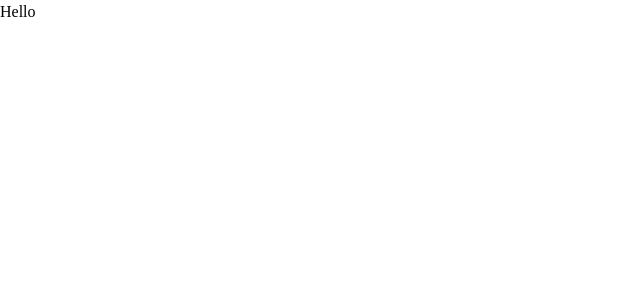
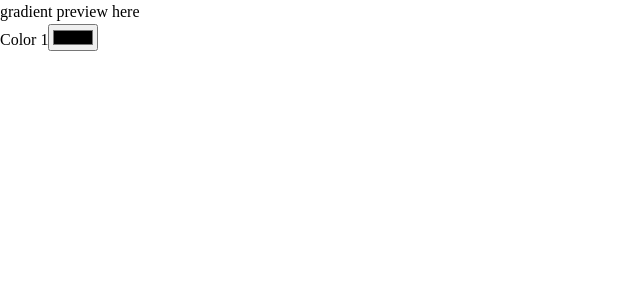
Before and after one commit to niklonberg/react-gradient-generator, a React (Vite) app: page / in a window 1280 px wide. Shown: the top 300 px of the page, without its empty margins (0-640 px from the left). Built offline with nearby package versions, Linux system fonts and the light colour scheme.

Commit message:
setup first color state, input

```diff
--- a/src/components/App/App.js
+++ b/src/components/App/App.js
@@ -1,7 +1,12 @@
 import React from "react";
+import GradientGenerator from "../GradientGenerator";
 
 function App() {
-  return <div>Hello</div>;
+  return (
+    <>
+      <GradientGenerator />
+    </>
+  );
 }
 
 export default App;
--- a/src/components/GradientGenerator/GradientGenerator.js
+++ b/src/components/GradientGenerator/GradientGenerator.js
@@ -1,7 +1,21 @@
-import React from 'react';
+import React from "react";
+import Input from "../Input";
 
 function GradientGenerator() {
-  return <div></div>;
+  const [color, setColor] = React.useState([]);
+
+  console.log({ color });
+  return (
+    <div>
+      <div>gradient preview here</div>
+      <Input
+        label={"Color 1"}
+        inputType={"color"}
+        value={color}
+        onChange={(e) => setColor(e.target.value)}
+      />
+    </div>
+  );
 }
 
 export default GradientGenerator;
```
